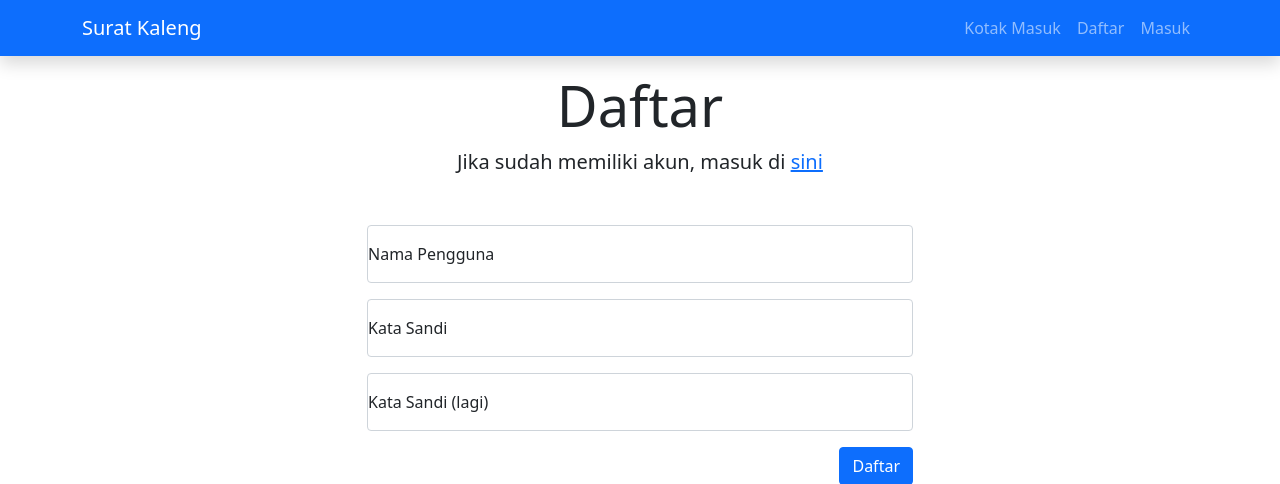
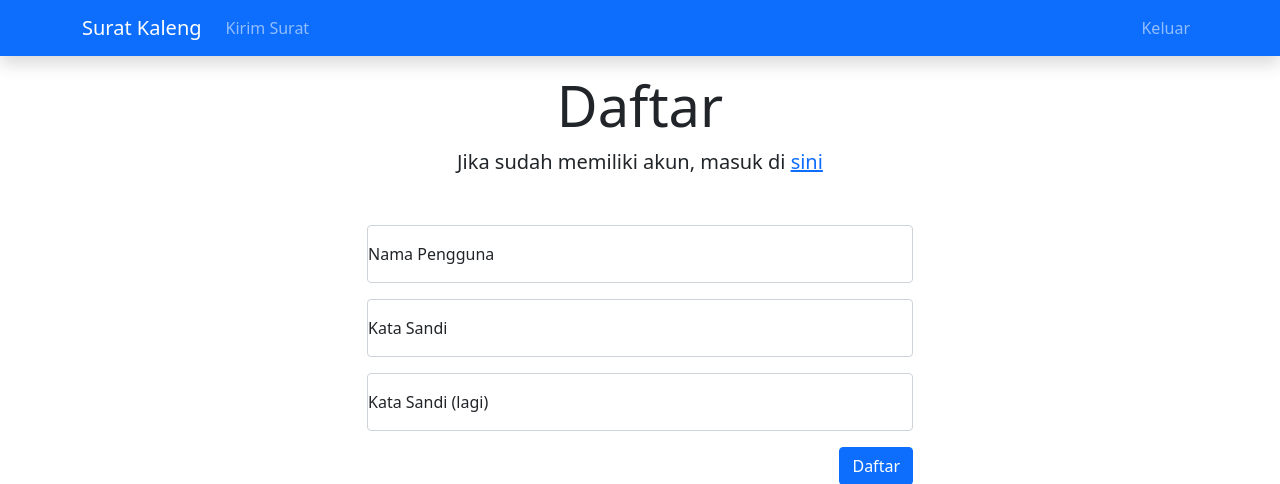
Before and after one commit to Daemon19/surat-kaleng, a Flask app: page /daftar in a window 1280 px wide. Shown: the top 484 px of the page. Run offline with Flask 2, Linux system fonts and the light colour scheme; the visitor is signed in with stand-in values (Sample User, id 1); some libraries are stand-ins or nearby versions.

Commit message:
feat: navbar menyesuaikan pengguna masuk / tidak

```diff
--- a/templates/layout.html
+++ b/templates/layout.html
@@ -1,20 +1,19 @@
 <!DOCTYPE html>
 <html lang="en">
+
 <head>
     <!-- Required meta tags -->
     <meta charset="utf-8" />
     <meta name="viewport" content="width=device-width, initial-scale=1" />
 
     <!-- Bootstrap CSS -->
-        <link
-            href="https://cdn.jsdelivr.net/npm/bootstrap@5.1.3/dist/css/bootstrap.min.css"
+    <link href="https://cdn.jsdelivr.net/npm/bootstrap@5.1.3/dist/css/bootstrap.min.css"
         rel="stylesheet"
         integrity="sha384-1BmE4kWBq78iYhFldvKuhfTAU6auU8tT94WrHftjDbrCEXSU1oBoqyl2QvZ6jIW3"
-            crossorigin="anonymous"
-        />
+        crossorigin="anonymous" />
 
     <!-- CSS-ku -->
-        <link rel="stylesheet" href="../static/style.css">
+    <link rel="stylesheet" href="../static/style.css" />
 
     <title>Surat Kaleng: {% block judul_tab %}{% endblock %}</title>
 </head>
@@ -23,29 +22,36 @@
     <nav class="navbar navbar-expand-lg navbar-dark bg-primary shadow">
         <div class="container">
             <a class="navbar-brand" href="/">Surat Kaleng</a>
-                <button
-                    class="navbar-toggler"
-                    type="button"
-                    data-bs-toggle="collapse"
-                    data-bs-target="#navbarNavAltMarkup"
-                    aria-controls="navbarNavAltMarkup"
-                    aria-expanded="false"
-                    aria-label="Toggle navigation"
-                >
+            <button class="navbar-toggler" type="button" data-bs-toggle="collapse"
+                data-bs-target="#navbarNavAltMarkup" aria-controls="navbarNavAltMarkup"
+                aria-expanded="false" aria-label="Toggle navigation">
                 <span class="navbar-toggler-icon"></span>
             </button>
             <div class="collapse navbar-collapse justify-content-end" id="navbarNavAltMarkup">
-                    <div class="navbar-nav">
-                        <a class="nav-link" href="/kotak_masuk">Kotak Masuk</a>
+                {% if session["id_pengguna"] %}
+                <div class="navbar-nav me-auto">
+                    <a class="nav-link" href="/kirim">Kirim Surat</a>
+                </div>
+                <div class="navbar-nav ms-auto">
+                    <a class="nav-link" href="/keluar">Keluar</a>
+                </div>
+
+                {% else %}
+                <div class="navbar-nav me-auto">
+                    <a class="nav-link" href="/kotak-surat">Kotak Surat</a>
+                </div>
+                <div class="navbar-nav ms-auto">
                     <a class="nav-link" href="/daftar">Daftar</a>
                     <a class="nav-link" href="/masuk">Masuk</a>
                 </div>
+
+                {% endif %}
             </div>
         </div>
     </nav>
 
     <header>
-            <div class="jumbotron text-center mt-3 mb-5">
+        <div class="text-center mt-3 mb-5">
             <h1 class="display-4">{% block judul %}{% endblock %}</h1>
             <p class="lead">{% block deskripsi %}{% endblock %}</p>
         </div>
@@ -54,10 +60,9 @@
     {% block body %} {% endblock %}
 
     <!-- Bootstrap Bundle with Popper -->
-        <script
-            src="https://cdn.jsdelivr.net/npm/bootstrap@5.1.3/dist/js/bootstrap.bundle.min.js"
+    <script src="https://cdn.jsdelivr.net/npm/bootstrap@5.1.3/dist/js/bootstrap.bundle.min.js"
         integrity="sha384-ka7Sk0Gln4gmtz2MlQnikT1wXgYsOg+OMhuP+IlRH9sENBO0LRn5q+8nbTov4+1p"
-            crossorigin="anonymous"
-        ></script>
+        crossorigin="anonymous"></script>
 </body>
+
 </html>
```
Lines whose indentation alone changed are shown as unchanged.
